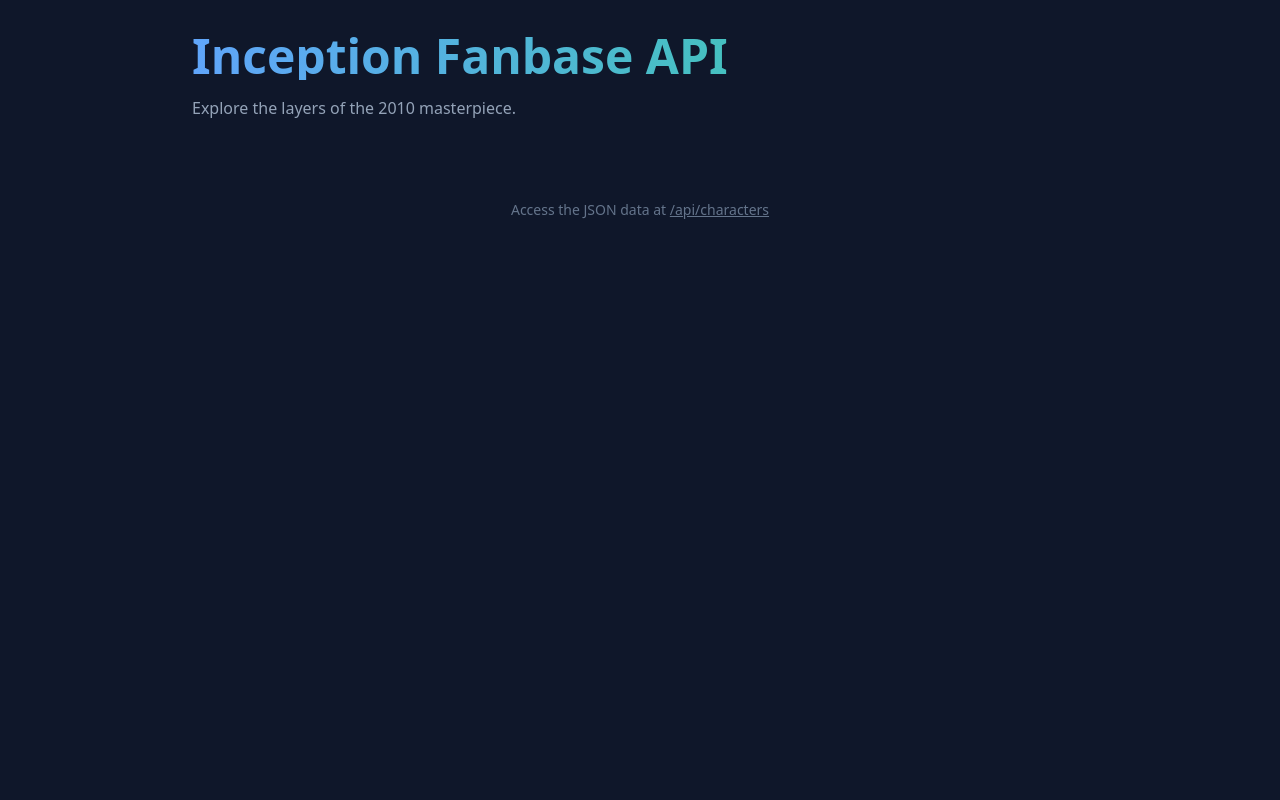
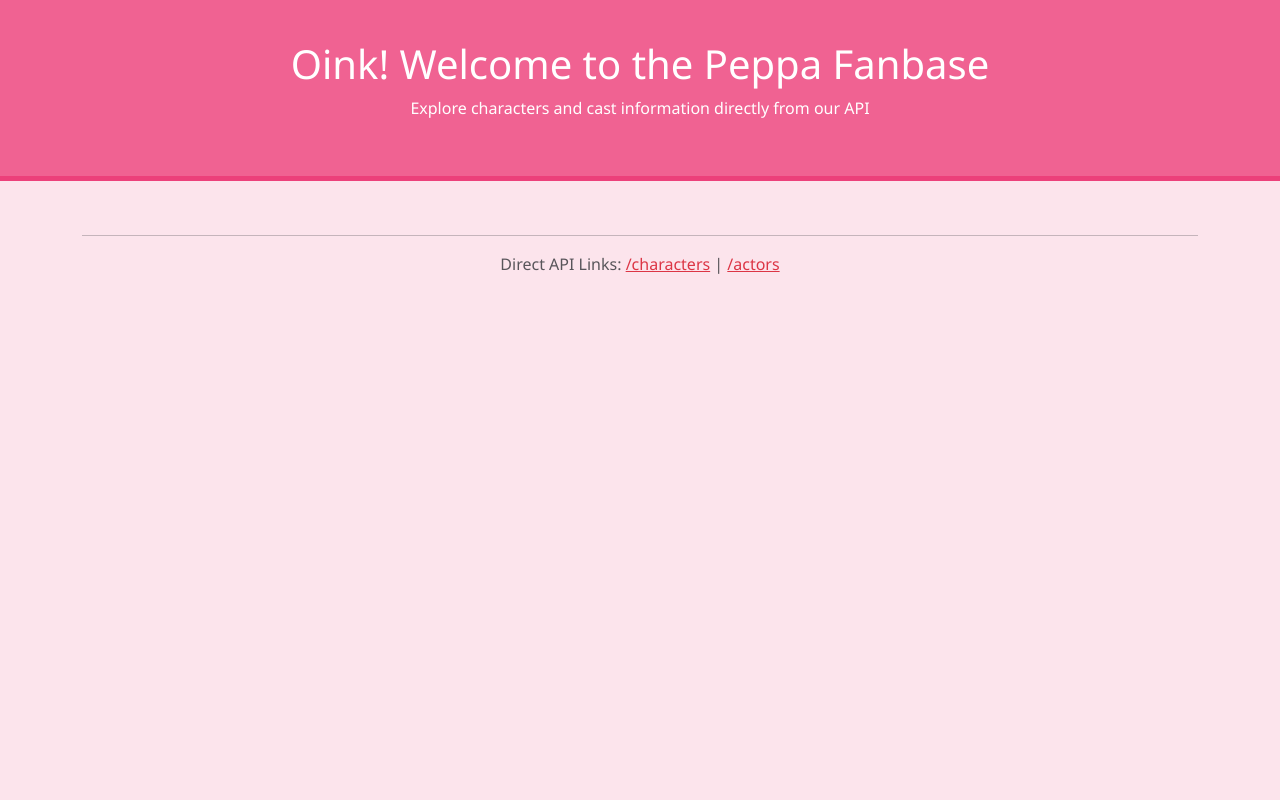
Before and after one commit to panilagalthea123-rgb/fanbase_api, a FastAPI app: template templates/index.html in a window 1280 px wide. Run offline with FastAPI, Linux system fonts and the light colour scheme; the template is opened without the code that fills it, so the values that code supplies are empty; some libraries are stand-ins or nearby versions.

Commit message:
Update index.html

```diff
--- a/templates/index.html
+++ b/templates/index.html
@@ -1,31 +1,47 @@
 <!DOCTYPE html>
 <html lang="en">
 <head>
-    <script src="https://cdn.tailwindcss.com"></script>
-    <title>Inception Fanbase API</title>
+    <meta charset="UTF-8">
+    <meta name="viewport" content="width=device-width, initial-scale=1.0">
+    <title>Peppa Pig Fanbase</title>
+    <link href="https://cdn.jsdelivr.net/npm/bootstrap@5.3.0/dist/css/bootstrap.min.css" rel="stylesheet">
+    <style>
+        body { background-color: #fce4ec; font-family: 'Segoe UI', Tahoma, Geneva, Verdana, sans-serif; }
+        .hero { background: #f06292; color: white; padding: 40px 0; text-align: center; margin-bottom: 30px; border-bottom: 5px solid #ec407a; }
+        .card { border: none; border-radius: 20px; transition: all 0.3s ease; cursor: pointer; height: 100%; box-shadow: 0 4px 6px rgba(0,0,0,0.1); }
+        .card:hover { transform: translateY(-10px); box-shadow: 0 12px 20px rgba(0,0,0,0.2); }
+        .char-img { height: 180px; object-fit: contain; padding: 20px; }
+        .badge-actor { background-color: #f8bbd0; color: #880e4f; font-weight: bold; border-radius: 10px; padding: 5px 10px; }
+    </style>
 </head>
-<body class="bg-slate-900 text-white min-h-screen p-8">
-    <div class="max-w-4xl mx-auto">
-        <h1 class="text-5xl font-bold mb-4 text-transparent bg-clip-text bg-gradient-to-r from-blue-400 to-emerald-400">
-            Inception Fanbase API
-        </h1>
-        <p class="mb-8 text-slate-400">Explore the layers of the 2010 masterpiece.</p>
+<body>
+    <div class="hero">
+        <h1>Oink! Welcome to the Peppa Fanbase</h1>
+        <p>Explore characters and cast information directly from our API</p>
+    </div>
 
-        <div class="grid grid-cols-1 md:grid-cols-2 gap-6">
+    <div class="container">
+        <div class="row g-4">
             {% for char in characters %}
-            <div class="p-6 bg-slate-800 border border-slate-700 rounded-xl hover:scale-105 transition-transform duration-300 shadow-xl">
-                <h2 class="text-2xl font-semibold">{{ char.name }}</h2>
-                <p class="text-emerald-400">{{ char.role }}</p>
-                <div class="mt-4 pt-4 border-t border-slate-700 flex justify-between items-center">
-                    <span class="text-sm text-slate-500">Played by</span>
-                    <span class="font-medium text-blue-300">{{ char.actor }}</span>
+            <div class="col-md-3">
+                <div class="card text-center">
+                    <img src="{{ char.image }}" class="char-img" alt="{{ char.name }}">
+                    <div class="card-body">
+                        <h4 class="card-title text-danger">{{ char.name }}</h4>
+                        <p class="badge-actor mb-3">Played by: {{ char.actor }}</p>
+                        <p class="card-text text-muted" style="font-size: 0.9rem;">{{ char.description }}</p>
+                    </div>
                 </div>
             </div>
             {% endfor %}
         </div>
 
-        <footer class="mt-12 text-center text-slate-500 text-sm">
-            Access the JSON data at <a href="/api/characters" class="underline">/api/characters</a>
+        <footer class="mt-5 mb-4 text-center">
+            <hr>
+            <p class="text-muted">Direct API Links:
+                <a href="/api/characters" class="text-danger">/characters</a> |
+                <a href="/api/actors" class="text-danger">/actors</a>
+            </p>
         </footer>
     </div>
 </body>
```
